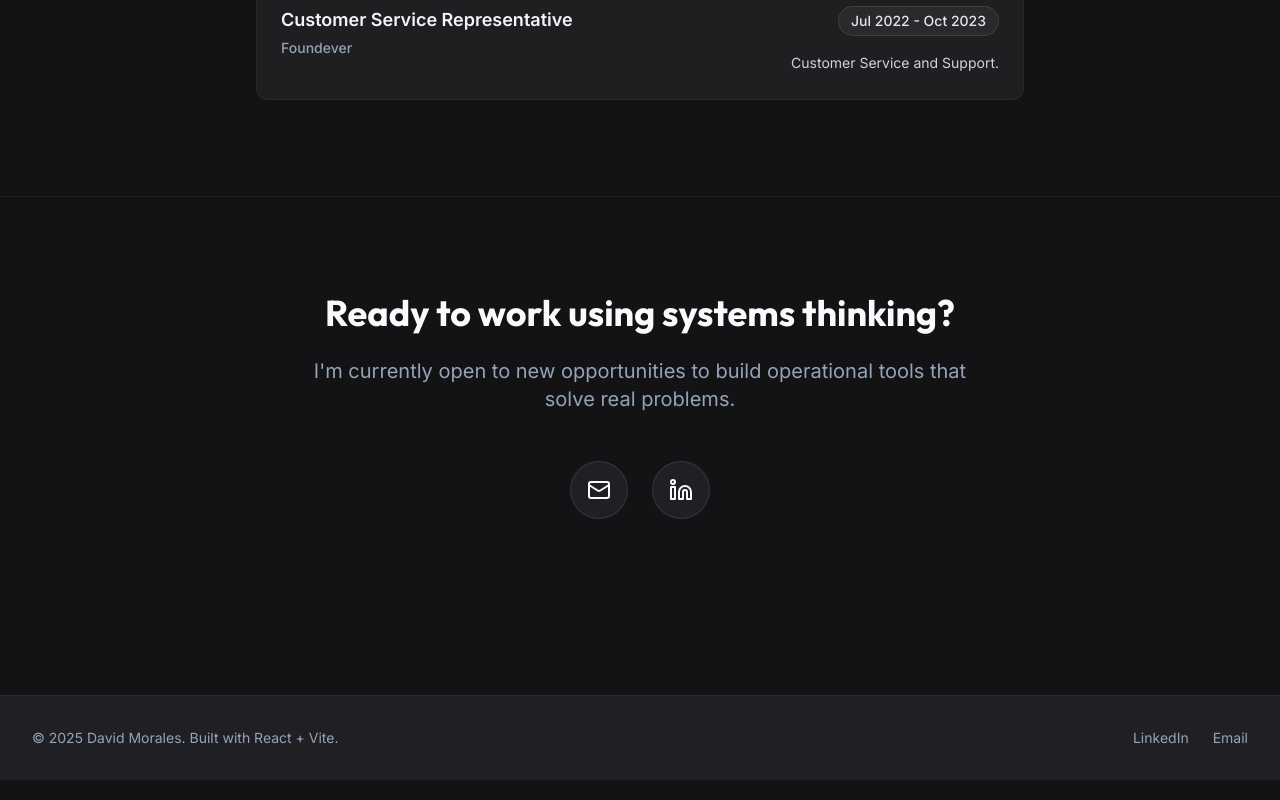
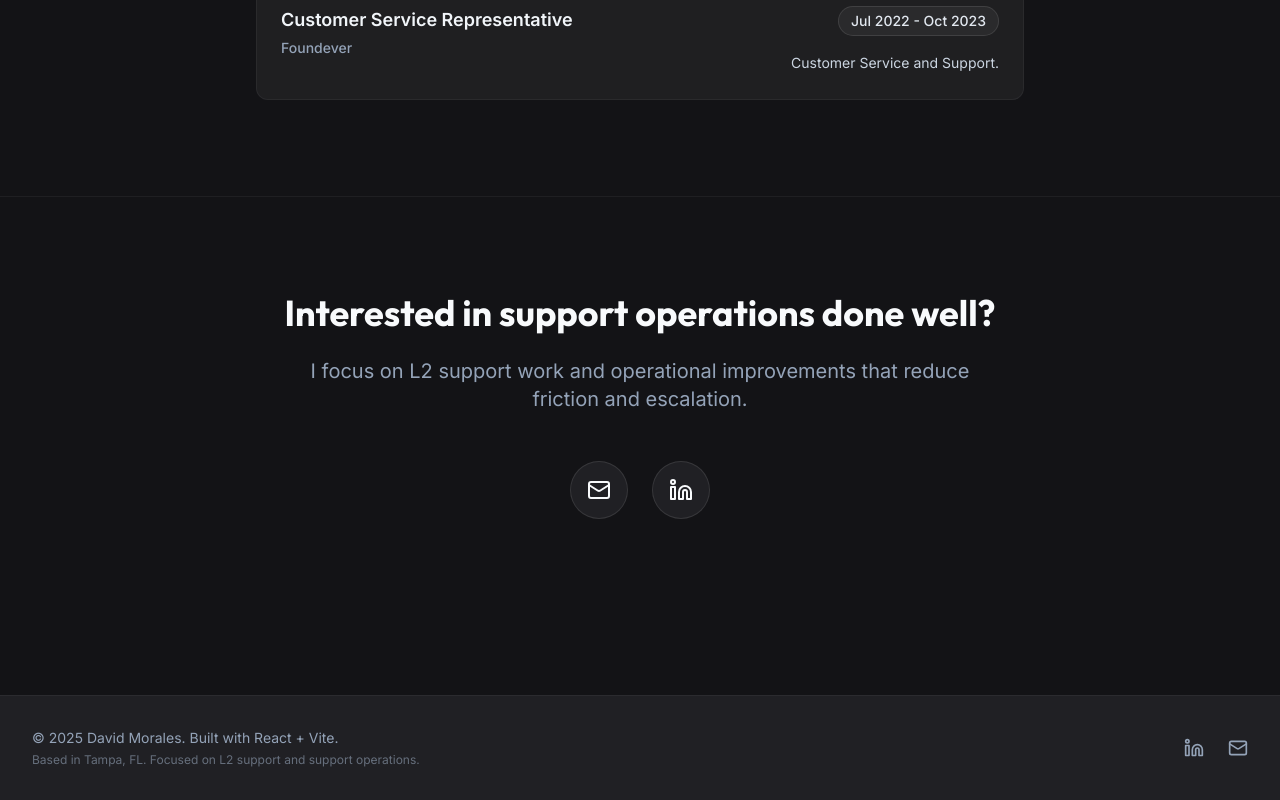
Before and after one commit to Danzers99/davidmorales, a React (Vite) app: page / in a window 1280 px wide. Shown: the part 3688-4488 px from the top of the page. Built offline with nearby package versions, Linux system fonts and the light colour scheme.

Commit message:
Fix Resume button: move PDF to public and update link

```diff
--- a/src/components/layout/Footer.tsx
+++ b/src/components/layout/Footer.tsx
@@ -1,15 +1,25 @@
 import { Container } from '../ui/Container';
+import { Mail, Linkedin } from 'lucide-react';
 
 export function Footer() {
     return (
         <footer className="py-8 bg-surface border-t border-white/5 mt-20">
             <Container className="flex flex-col md:flex-row items-center justify-between gap-4">
-                <p className="text-text-secondary text-sm">
-                    © {new Date().getFullYear()} David Morales. Built with React + Vite.
-                </p>
+                <div className="text-center md:text-left">
+                    <p className="text-text-secondary text-sm">
+                        © {new Date().getFullYear()} David Morales. Built with React + Vite.
+                    </p>
+                    <p className="text-text-secondary/60 text-xs mt-1">
+                        Based in Tampa, FL. Focused on L2 support and support operations.
+                    </p>
+                </div>
                 <div className="flex gap-6">
-                    <a href="https://www.linkedin.com/in/david-m-30a5b4224/" target="_blank" rel="noopener noreferrer" className="text-text-secondary hover:text-primary transition-colors text-sm">LinkedIn</a>
-                    <a href="mailto:dmorales53@hawkmail.hccfl.edu" className="text-text-secondary hover:text-primary transition-colors text-sm">Email</a>
+                    <a href="https://www.linkedin.com/in/david-m-30a5b4224/" target="_blank" rel="noopener noreferrer" className="text-text-secondary hover:text-primary transition-colors text-sm">
+                        <Linkedin size={20} />
+                    </a>
+                    <a href="mailto:dmorales53@hawkmail.hccfl.edu" className="text-text-secondary hover:text-primary transition-colors text-sm">
+                        <Mail size={20} />
+                    </a>
                 </div>
             </Container>
         </footer>
--- a/src/components/layout/Navbar.tsx
+++ b/src/components/layout/Navbar.tsx
@@ -50,7 +50,7 @@ export function Navbar() {
                         </a>
                     ))}
                     <a
-                        href="/DavidMoralesResumeJuly2025.pdf"
+                        href="/resume.pdf"
                         target="_blank"
                         rel="noopener noreferrer"
                         className="text-sm font-medium text-text-secondary hover:text-primary transition-colors flex items-center gap-1"
@@ -63,7 +63,7 @@ export function Navbar() {
                 {/* Right Action */}
                 <div className="hidden md:block">
                     <a
-                        href="#footer"
+                        href="mailto:dmorales53@hawkmail.hccfl.edu"
                         className="px-4 py-2 rounded-md bg-white text-black font-semibold text-sm hover:bg-gray-200 transition-colors"
                     >
                         Contact
@@ -93,7 +93,7 @@ export function Navbar() {
                         </a>
                     ))}
                     <a
-                        href="/DavidMoralesResumeJuly2025.pdf"
+                        href="/resume.pdf"
                         target="_blank"
                         rel="noopener noreferrer"
                         className="text-lg font-medium text-text-secondary hover:text-primary flex items-center gap-2"
--- a/src/components/sections/About.tsx
+++ b/src/components/sections/About.tsx
@@ -5,9 +5,9 @@ export function About() {
     return (
         <section id="about" className="py-24 border-t border-white/5">
             <Container className="text-center">
-                <h2 className="text-4xl font-heading font-bold mb-6">Ready to work using systems thinking?</h2>
+                <h2 className="text-4xl font-heading font-bold mb-6">Interested in support operations done well?</h2>
                 <p className="text-xl text-text-secondary max-w-2xl mx-auto mb-12">
-                    I'm currently open to new opportunities to build operational tools that solve real problems.
+                    I focus on L2 support work and operational improvements that reduce friction and escalation.
                 </p>
 
                 <div className="flex justify-center gap-6">
```
Also changed, not shown: 1 other file (tests, documents, lock files or other folders).
